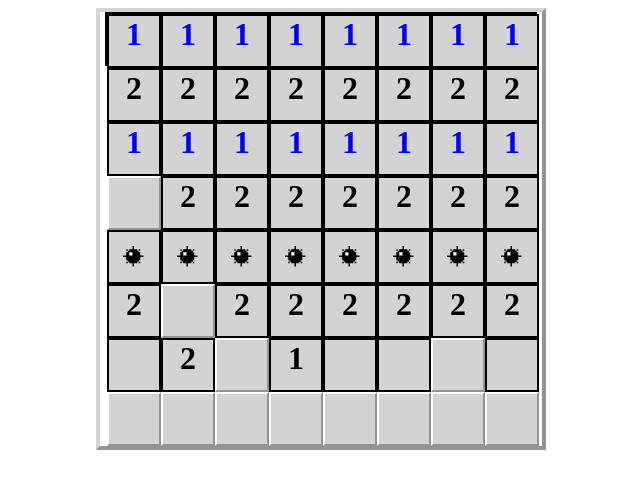
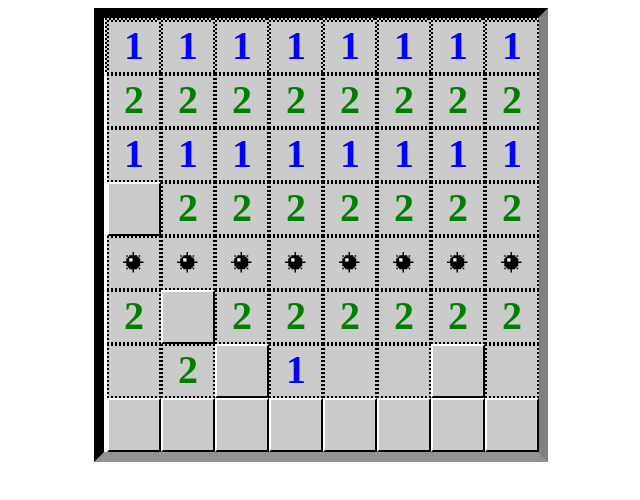
Before and after one commit to corentinnys/minor-challenge, a plain HTML site: page index.html in a window 1280 px wide. Shown: the whole page, without its empty margins (319-959 px from the left). Drawn offline with Linux system fonts and the light colour scheme.

Commit message:
modification of the outer border

```diff
--- a/css/styles.css
+++ b/css/styles.css
@@ -7,29 +7,33 @@ section {
 }
 
 .demineur{
-    width: 35%;
+    width: 434px;
     height: 434px;
     margin: auto;
-    border-top: 4px solid lightgray;
-    border-left: 4px solid lightgray;
-    border-right: 4px solid rgb(148, 146, 146);
-    border-bottom: 4px solid rgb(148, 146, 146);
+    background: white;
+    border-top: 10px solid black;
+    border-left: 10px solid black;
+    border-right: 10px solid gray;
+    border-bottom: 10px solid rgb(148, 146, 146);
 }
 div:not(.demineur){
     width: 50px;
     height: 50px;
     text-align: center;
-    background: lightgray;
+    background: rgb(203,203,203);
 }
 
 div:not(div .case-pleine,.demineur){
-    border: 2px  solid black;
-    font-size: 2rem;
+    border: 2px  dotted black;
+    font-size: 2.5rem;
     font-weight: 700;
 }
 
 .blue{
     color: blue
+}
+.green{
+    color: green;
 }
 img{
     width: 100%
@@ -38,8 +42,8 @@ img{
     background-color: rgb(197, 191, 191);
     border-top: 2px solid rgb(255, 255, 255);
     border-left: 2px solid rgb(255, 255, 255);
-    border-right: 2px solid rgb(148, 146, 146);
-    border-bottom: 2px solid rgb(148, 146, 146);
+    border-right: 2px solid black;
+    border-bottom: 2px solid black;
     transition: 0.2s;
     opacity: 1;
 
--- a/index.html
+++ b/index.html
@@ -10,82 +10,82 @@
     <section>
         <div class="col">
             <div class="blue">1</div>
-            <div>2</div>
+            <div class="green">2</div>
             <div class="blue">1</div>
             <div class="case-pleine"></div>
             <div><img src="assets/pictures/bomb.gif" alt=""></div>
-            <div>2</div>
+            <div class="green">2</div>
             <div></div>
             <div class="case-pleine"></div>
         </div>
         <div class="col">
             <div class="blue">1</div>
-            <div>2</div>
+            <div class="green">2</div>
             <div class="blue">1</div>
-            <div>2</div>
+            <div class="green">2</div>
             <div><img src="assets/pictures/bomb.gif" alt=""></div>
             <div class="case-pleine"></div>
-            <div>2</div>
+            <div class="green">2</div>
             <div class="case-pleine"></div>
 
         </div>
         <div class="col">
             <div class="blue">1</div>
-            <div>2</div>
+            <div class="green">2</div>
             <div class="blue">1</div>
-            <div>2</div>
+            <div class="green">2</div>
             <div><img src="assets/pictures/bomb.gif" alt=""></div>
-            <div>2</div>
+            <div class="green">2</div>
             <div class="case-pleine"></div>
             <div class="case-pleine"></div>
         </div>
         <div class="col">
             <div class="blue">1</div>
-            <div>2</div>
+            <div class="green">2</div>
             <div class="blue">1</div>
-            <div>2</div>
+            <div class="green">2</div>
             <div><img src="assets/pictures/bomb.gif" alt=""></div>
-            <div>2</div>
-            <div>1</div>
+            <div class="green">2</div>
+            <div class="blue">1</div>
             <div class="case-pleine"></div>
         </div>
         <div class="col">
             <div class="blue">1</div>
-            <div>2</div>
+            <div class="green">2</div>
             <div class="blue">1</div>
-            <div>2</div>
+            <div class="green">2</div>
             <div><img src="assets/pictures/bomb.gif" alt=""></div>
-            <div>2</div>
+            <div class="green">2</div>
             <div></div>
             <div class="case-pleine"></div>
         </div>
         <div class="col">
             <div class="blue">1</div>
-            <div>2</div>
+            <div class="green">2</div>
             <div class="blue">1</div>
-            <div>2</div>
+            <div class="green">2</div>
             <div><img src="assets/pictures/bomb.gif" alt=""></div>
-            <div>2</div>
+            <div class="green">2</div>
             <div></div>
             <div class="case-pleine"></div>
         </div>
         <div class="col">
             <div class="blue">1</div>
-            <div>2</div>
+            <div class="green">2</div>
             <div class="blue">1</div>
-            <div>2</div>
+            <div class="green">2</div>
             <div><img src="assets/pictures/bomb.gif" alt=""></div>
-            <div>2</div>
-            <div class="case-pleine"><span>1</span></div>
+            <div class="green">2</div>
+            <div class="case-pleine"><span class="green">1</span></div>
             <div class="case-pleine"><span><img src="assets/pictures/bomb.gif" alt=""></span></div>
         </div>
         <div class="col">
             <div class="blue">1</div>
-            <div>2</div>
+            <div class="green">2</div>
             <div class="blue">1</div>
-            <div>2</div>
+            <div class="green">2</div>
             <div><img src="assets/pictures/bomb.gif" alt=""> </div>
-            <div>2</div>
+            <div class="green">2</div>
             <div></div>
             <div class="case-pleine"><span><img src="assets/pictures/bomb.gif" alt=""> </span></div>
         </div>
```
